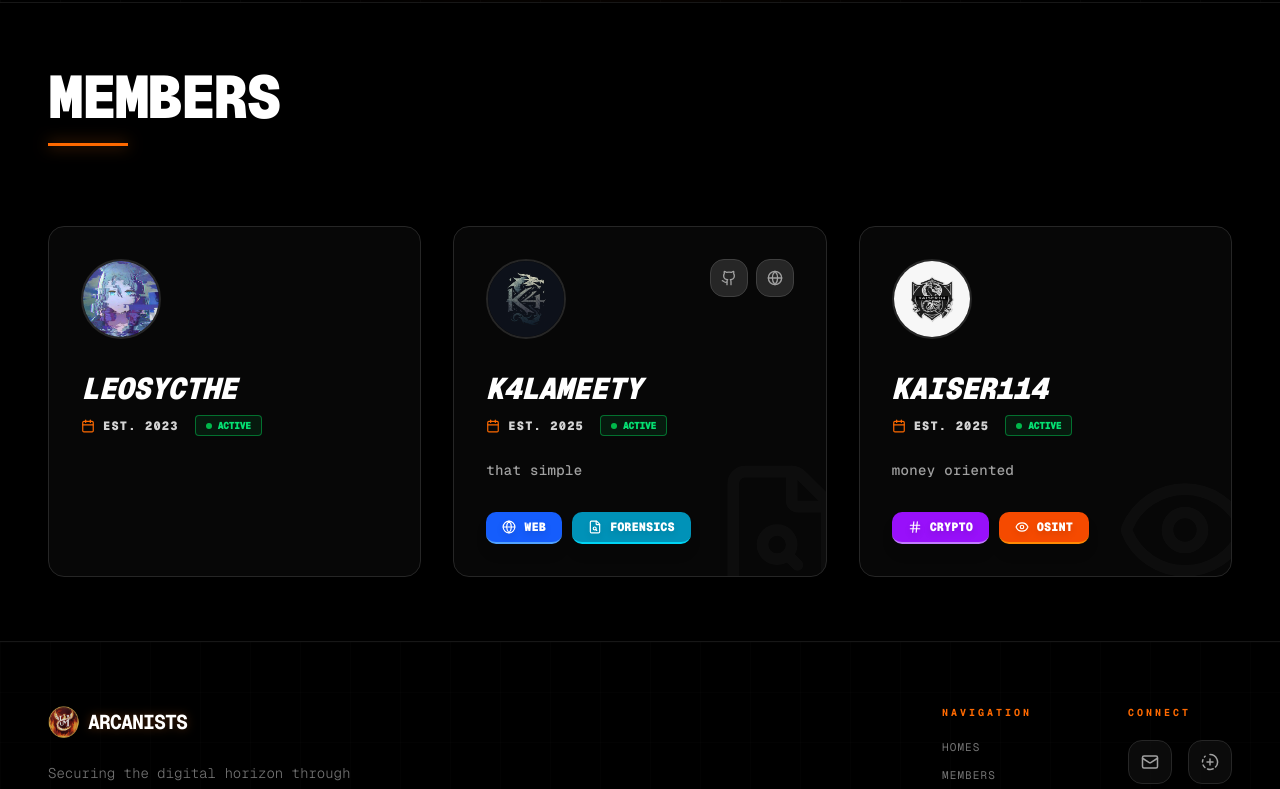
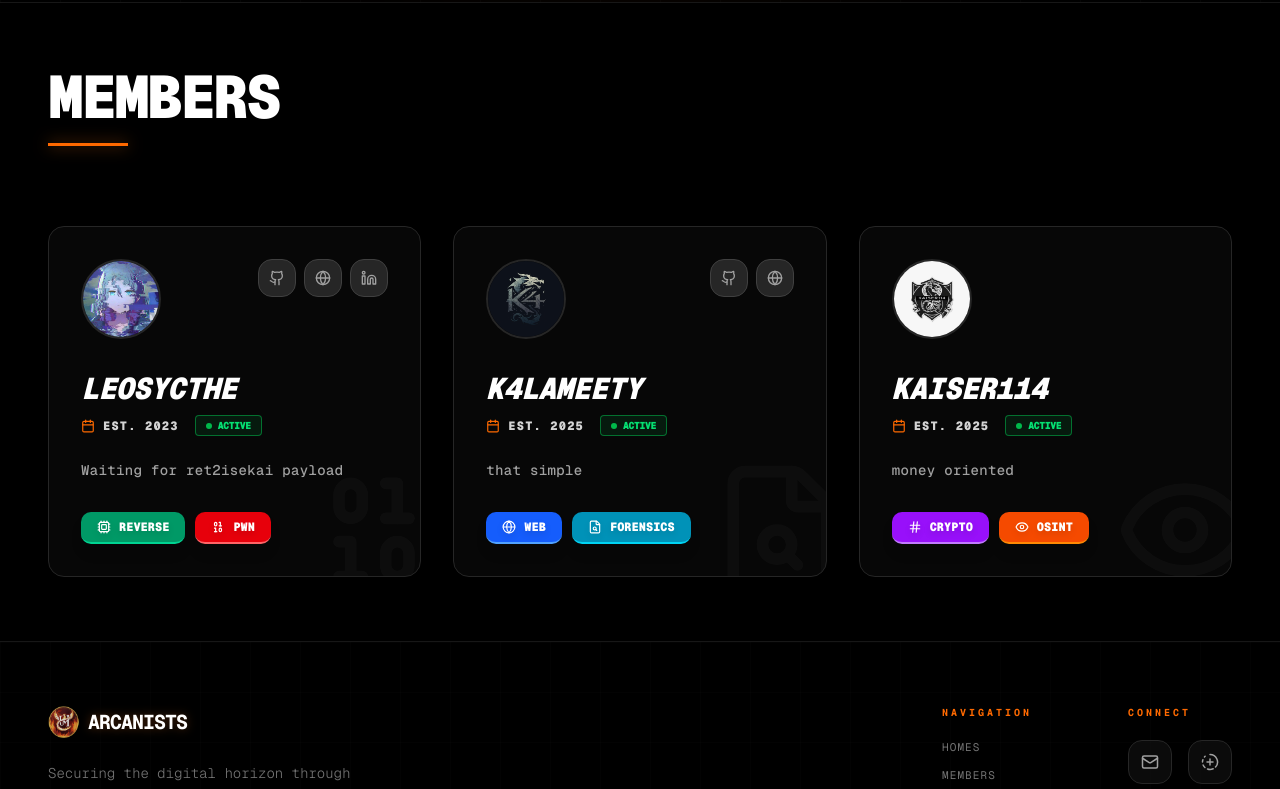
Before and after one commit to K4lameety/arcanists, a Next.js app: page /member in a window 1280 px wide. Shown: the part 562-1351 px from the top of the page. Built offline with nearby package versions, Linux system fonts and the light colour scheme.

Commit message:
add linkedin, x icon

```diff
--- a/app/member/page.tsx
+++ b/app/member/page.tsx
@@ -19,7 +19,10 @@ import {
   Cpu as Hardware,
   FileSearch,
   Bot,
-  Binary
+  Binary,
+  Linkedin,
+  Twitter,
+  X,
 } from 'lucide-react';
 
 
@@ -50,12 +53,16 @@ const MEMBERS = [
   {
     id: 3,
     nickname: 'leosycthe',
-    role: '',
+    role: 'Waiting for ret2isekai payload',
     status: 'active',
-    specializations: [],
+    specializations: ['Reverse', 'Pwn'],
     joinedYear: '2023',
     avatarUrl: '/avatar/Leosycthe.png',
-    socials: []
+    socials: [
+      { icon: <Github size={16} />, url: 'https://github.com/leosycthe' },
+      { icon: <Globe size={16} />, url: 'https://leosycthe.github.io' },
+      { icon: <Linkedin size={16} />, url: 'https://www.linkedin.com/in/muhammad-rayhan-widayat' }
+    ]
   },
 ];
 
@@ -65,7 +72,7 @@ const SPECS_CONFIG: Record<string, { style: string; icon: React.ReactNode }> = {
   'Osint': { style: 'bg-orange-600 border-orange-400 text-white', icon: <Eye size={14} /> },
   'Pwn': { style: 'bg-red-600 border-red-400 text-white', icon: <Binary size={14} /> },
   'Crypto': { style: 'bg-purple-600 border-purple-400 text-white', icon: <Hash size={14} /> },
-  'Rev': { style: 'bg-emerald-600 border-emerald-400 text-white', icon: <Cpu size={14} /> },
+  'Reverse': { style: 'bg-emerald-600 border-emerald-400 text-white', icon: <Cpu size={14} /> },
   'Forensics': { style: 'bg-cyan-600 border-cyan-400 text-white', icon: <FileSearch size={14} /> },
   'Blockchain': { style: 'bg-amber-500 border-amber-300 text-black', icon: <LinkIcon size={14} /> },
   'Mobile': { style: 'bg-pink-600 border-pink-400 text-white', icon: <Smartphone size={14} /> },
```
